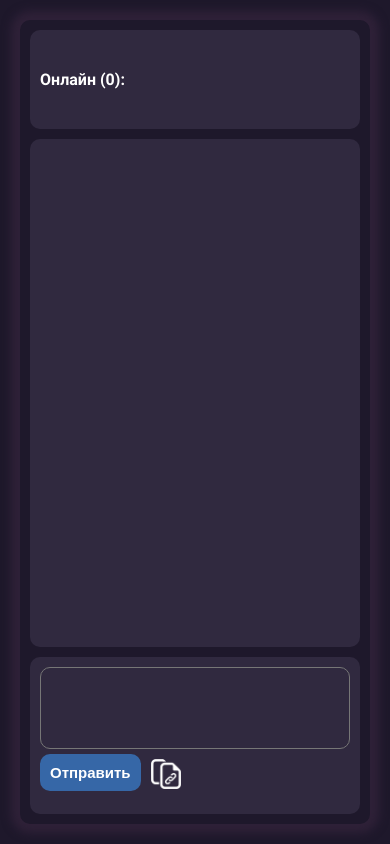
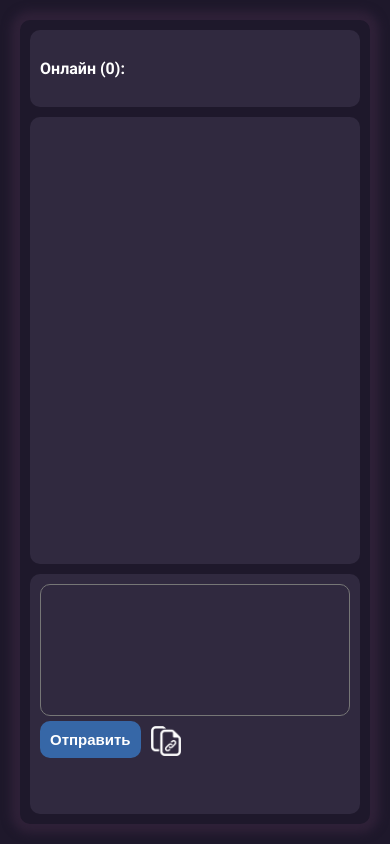
Before and after one commit to ko1p/chat-for-friends, a React (Create React App) app in the folder frontend/: page /chat/1 in a window 390 px wide. Both pictures are taken after typing "Sample" into the empty fields and a click on the button "Войти". Built offline with nearby package versions, Linux system fonts and the light colour scheme.

Commit message:
fix styles

```diff
--- a/frontend/src/components/ChatForm/ChatFrom.css
+++ b/frontend/src/components/ChatForm/ChatFrom.css
@@ -91,7 +91,17 @@
     padding: 0 31px;
 }
 
+@media screen and (min-width: 375px) and (max-width: 767px) {
+    .chat-form {
+        height: 35%;
+    }
+}
+
 @media screen and (max-width: 374px) {
+    .chat-form {
+        height: 35%;
+    }
+
     .chat-form__field {
         font-size: 13px;
     }
--- a/frontend/src/components/ChatInfo/ChatInfo.css
+++ b/frontend/src/components/ChatInfo/ChatInfo.css
@@ -53,7 +53,7 @@
         width: 100%;
         flex-direction: row;
         box-sizing: border-box;
-        height: 15vh;
+        height: 10%;
         padding: 0;
         justify-content: flex-start;
         align-items: center;
@@ -96,7 +96,7 @@
         width: 100%;
         flex-direction: row;
         box-sizing: border-box;
-        height: 15vh;
+        height: 10%;
         padding: 0;
         justify-content: flex-start;
         align-items: center;
--- a/frontend/src/components/ChatMessages/ChatMessages.css
+++ b/frontend/src/components/ChatMessages/ChatMessages.css
@@ -12,7 +12,7 @@
         width: 100%;
         padding: 0;
         margin: 10px 0 0 0;
-        height: 80vh;
+        height: 90%;
     }
 }
 
@@ -21,6 +21,6 @@
         width: 100%;
         padding: 0;
         margin: 10px 0 0 0;
-        height: 85vh;
+        height: 90%
     }
 }
--- a/frontend/src/components/Messages/Messages.css
+++ b/frontend/src/components/Messages/Messages.css
@@ -54,14 +54,14 @@
 
 @media screen and (min-width: 375px) and (max-width: 767px) {
     .messages {
-        height: 65vh;
+        height: 65%;
         width: 100%;
     }
 }
 
 @media screen and (max-width: 374px) {
     .messages {
-        height: 60vh;
+        height: 80%;
         width: 100%;
     }
 
```
Also changed, not shown: 1 other file (tests, documents, lock files or other folders).
